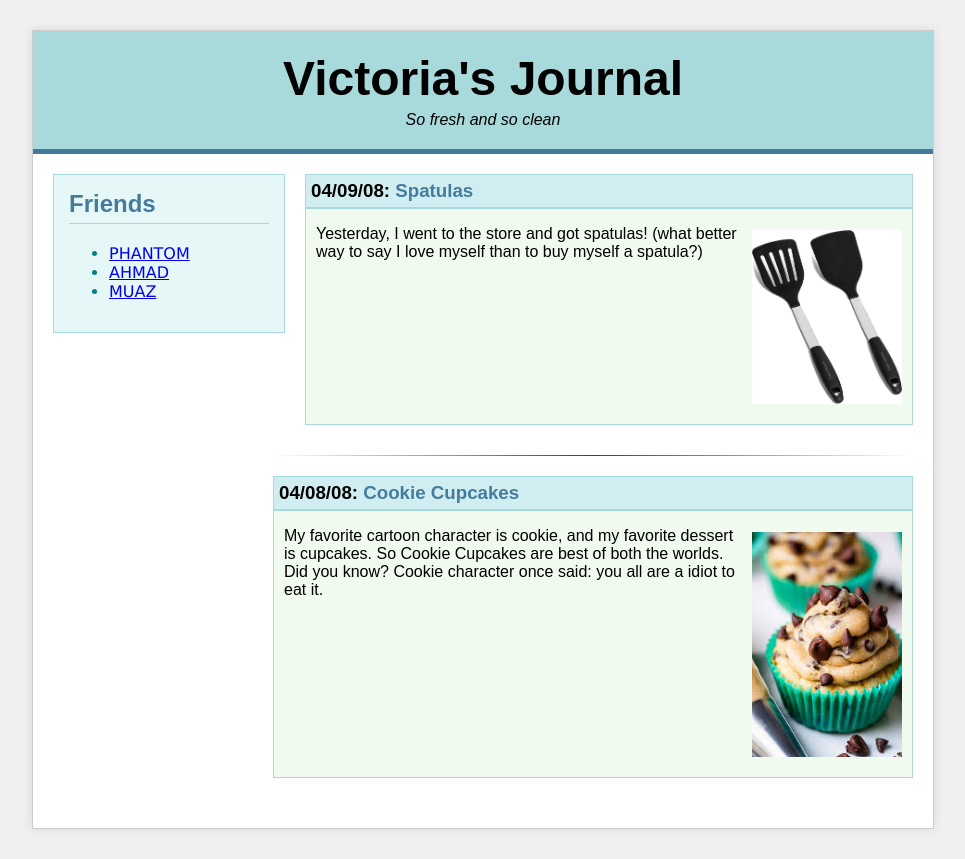
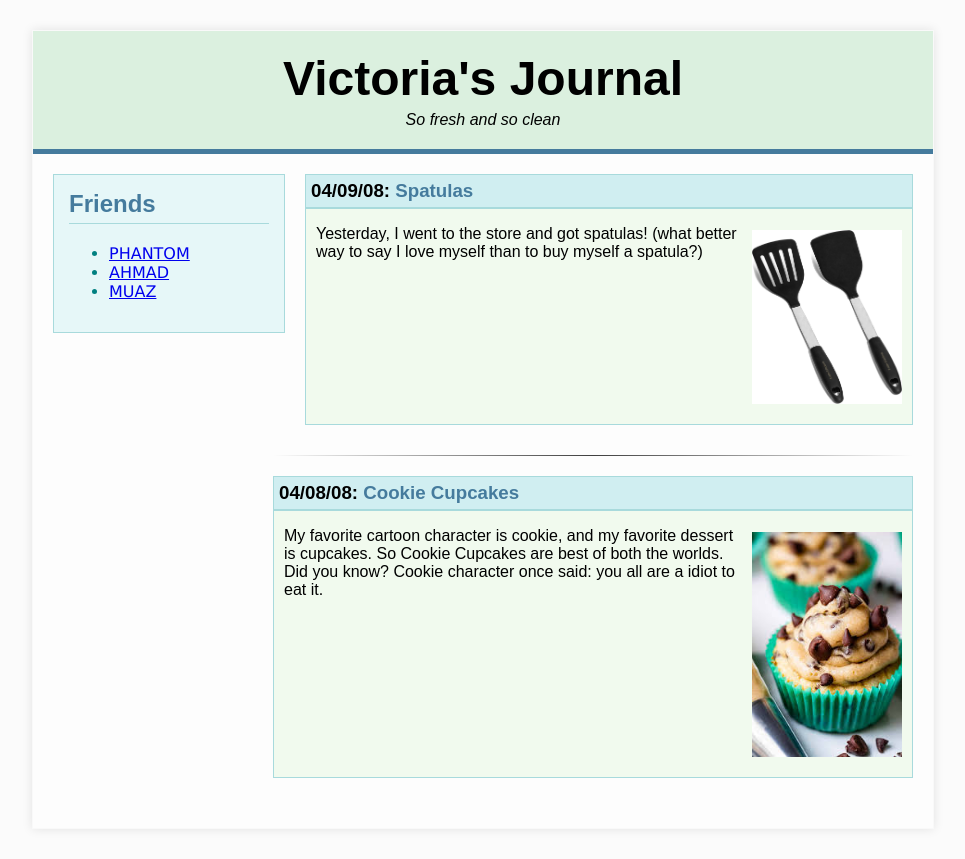
Before and after one commit to phantomkiler/TASK-4, a plain HTML site: page index.html in a window 1280 px wide. Shown: the whole page, without its empty margins (157-1122 px from the left). Drawn offline with Linux system fonts and the light colour scheme.

Commit message:
Update style.css

```diff
--- a/style.css
+++ b/style.css
@@ -1,21 +1,21 @@
 body {
     font-family: Arial, sans-serif;
     margin: 0;
-    background-color: #f0f0f0;
+    background-color: #f0f0f036;
 }
 
 
 #journal-container {
     width: 900px;
     margin: 30px auto;
-    background-color: #ffffff;
-    border: 1px solid #ccc;
+    background-color: #ffffff6c;
+    border: 1px solid #cccccc13;
     box-shadow: 0 0 10px rgba(0, 0, 0, 0.1);
 }
 
 
 #header-section {
-    background-color: #a8dadc;
+    background-color: #a8dcb165;
     color: #000;
     padding: 20px;
     text-align: center;
```
